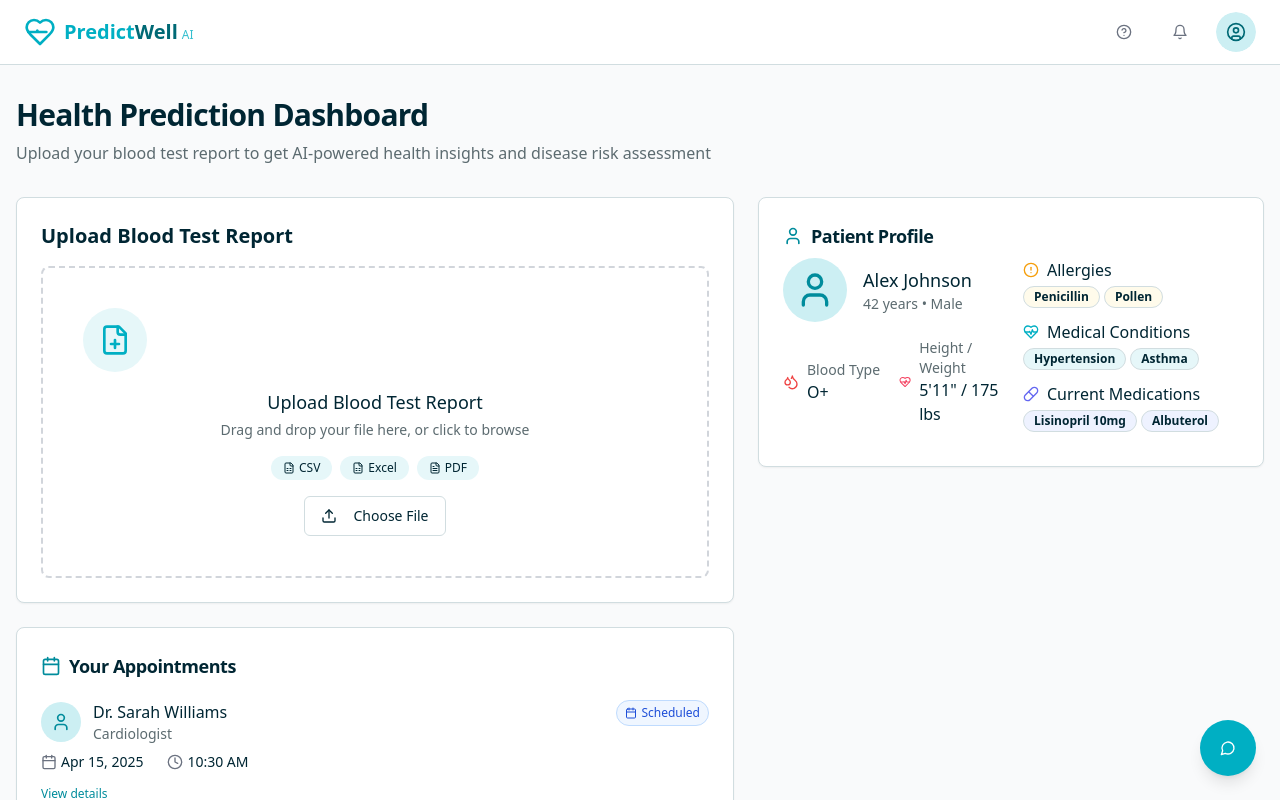
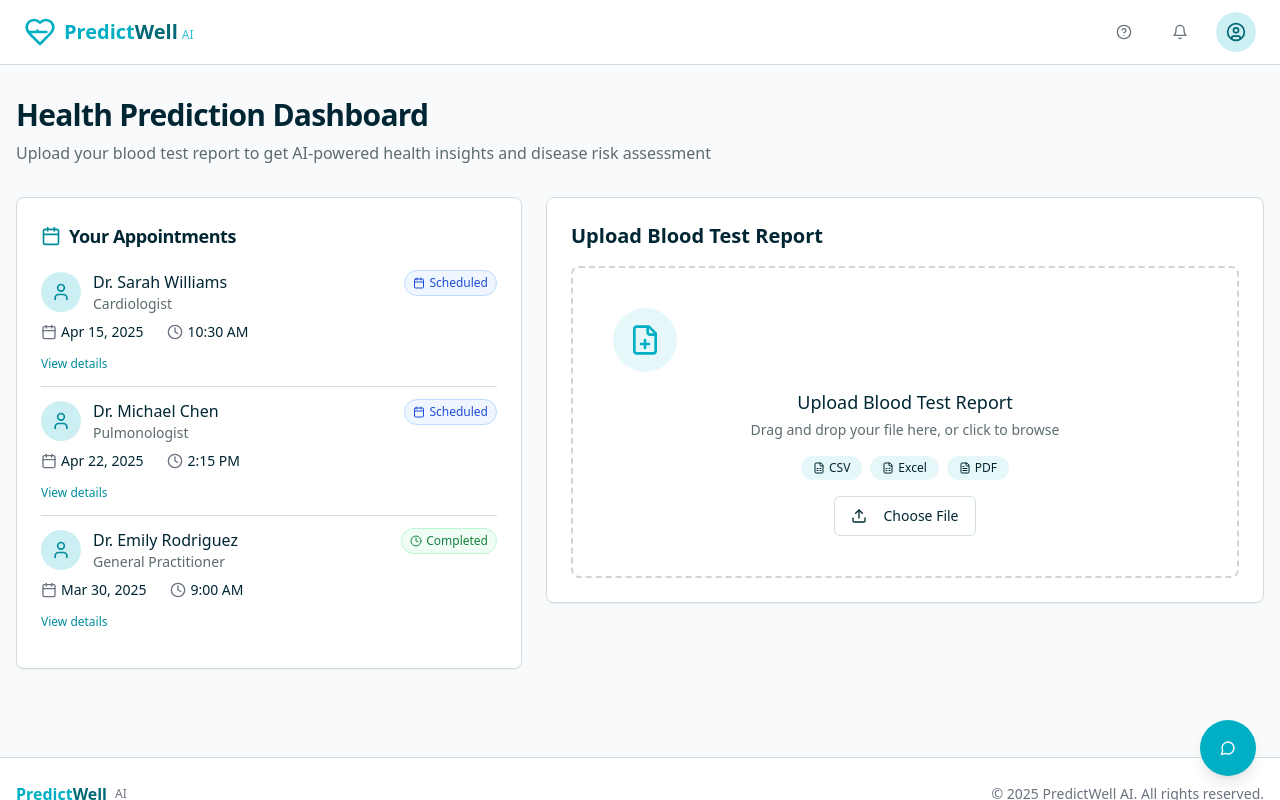
Before and after one commit to ManzerFarhan/predict-well-ai, a React (Vite) app: page / in a window 1280 px wide. Shown: the top 800 px of the page. Built offline with nearby package versions, Linux system fonts and the light colour scheme.

Commit message:
Refactor: Move patient profile and appointments
Move patient profile and appointments to new locations on the home page.

```diff
--- a/src/pages/Index.tsx
+++ b/src/pages/Index.tsx
@@ -9,10 +9,9 @@ import AnalysisSummary from "@/components/AnalysisSummary";
 import PredictionCharts from "@/components/PredictionCharts";
 import LoadingAnalysis from "@/components/LoadingAnalysis";
 import HealthChatbot from "@/components/HealthChatbot";
-import PatientProfile from "@/components/PatientProfile";
 import AppointmentsList from "@/components/AppointmentsList";
 import { analyzeBloodTest } from "@/services/mockHealthService";
-import { getMockPatientProfile, getMockAppointments } from "@/services/mockPatientService";
+import { getMockAppointments } from "@/services/mockPatientService";
 import { HealthAnalysis } from "@/types/health";
 import { Button } from "@/components/ui/button";
 import { Download, FileSpreadsheet, RefreshCw, UserPlus, FileText } from "lucide-react";
@@ -25,7 +24,6 @@ const Index = () => {
   const [isAnalyzing, setIsAnalyzing] = useState(false);
   const [analysis, setAnalysis] = useState<HealthAnalysis | null>(null);
 
-  const patientProfile = getMockPatientProfile();
   const appointments = getMockAppointments();
 
   const handleFileUpload = async (uploadedFile: File) => {
@@ -82,11 +80,15 @@ const Index = () => {
             </p>
           </div>
 
-          {/* Three-section layout */}
+          {/* Two-section layout for initial view */}
           <div className="grid grid-cols-1 lg:grid-cols-12 gap-6 mb-8">
-            {/* Left column - Contains upload section and appointments */}
-            <div className="lg:col-span-7 flex flex-col gap-6">
-              {/* Upload Blood Test Section */}
+            {/* Left column - Contains appointments list */}
+            <div className="lg:col-span-5">
+              <AppointmentsList appointments={appointments} />
+            </div>
+
+            {/* Right column - Contains upload section */}
+            <div className="lg:col-span-7">
               <div className="bg-white p-6 rounded-lg shadow-sm border">
                 <h2 className="text-xl font-semibold mb-4">Upload Blood Test Report</h2>
                 {!file && !analysis && !isAnalyzing && (
@@ -133,18 +135,13 @@ const Index = () => {
                   </>
                 )}
               </div>
-
-              {/* Appointments Section */}
-              <AppointmentsList appointments={appointments} />
+            </div>
           </div>
 
-            {/* Right column - Patient Profile */}
-            <div className="lg:col-span-5">
-              <PatientProfile profile={patientProfile} />
-
-              {/* Display Analysis Summary if available */}
+          {/* Analysis Results - Show only when there's an analysis */}
           {analysis && !isAnalyzing && (
-                <div className="mt-6">
+            <>
+              <div className="mb-8">
                 <h2 className="text-xl font-semibold mb-4">Health Analysis</h2>
                 <AnalysisSummary
                   healthScore={analysis.healthScore}
@@ -154,13 +151,12 @@ const Index = () => {
                   recommendations={analysis.recommendations}
                 />
               </div>
-              )}
-            </div>
+
+              {/* Display Appointments after the summary */}
+              <div className="mb-8">
+                <AppointmentsList appointments={appointments} />
               </div>
 
-          {/* Analysis Results - Show only when there's an analysis */}
-          {analysis && !isAnalyzing && (
-            <>
               <div className="grid grid-cols-1 lg:grid-cols-3 gap-6 mb-6">
                 <div className="lg:col-span-3">
                   <PredictionCharts
```
Lines whose indentation alone changed are shown as unchanged.
